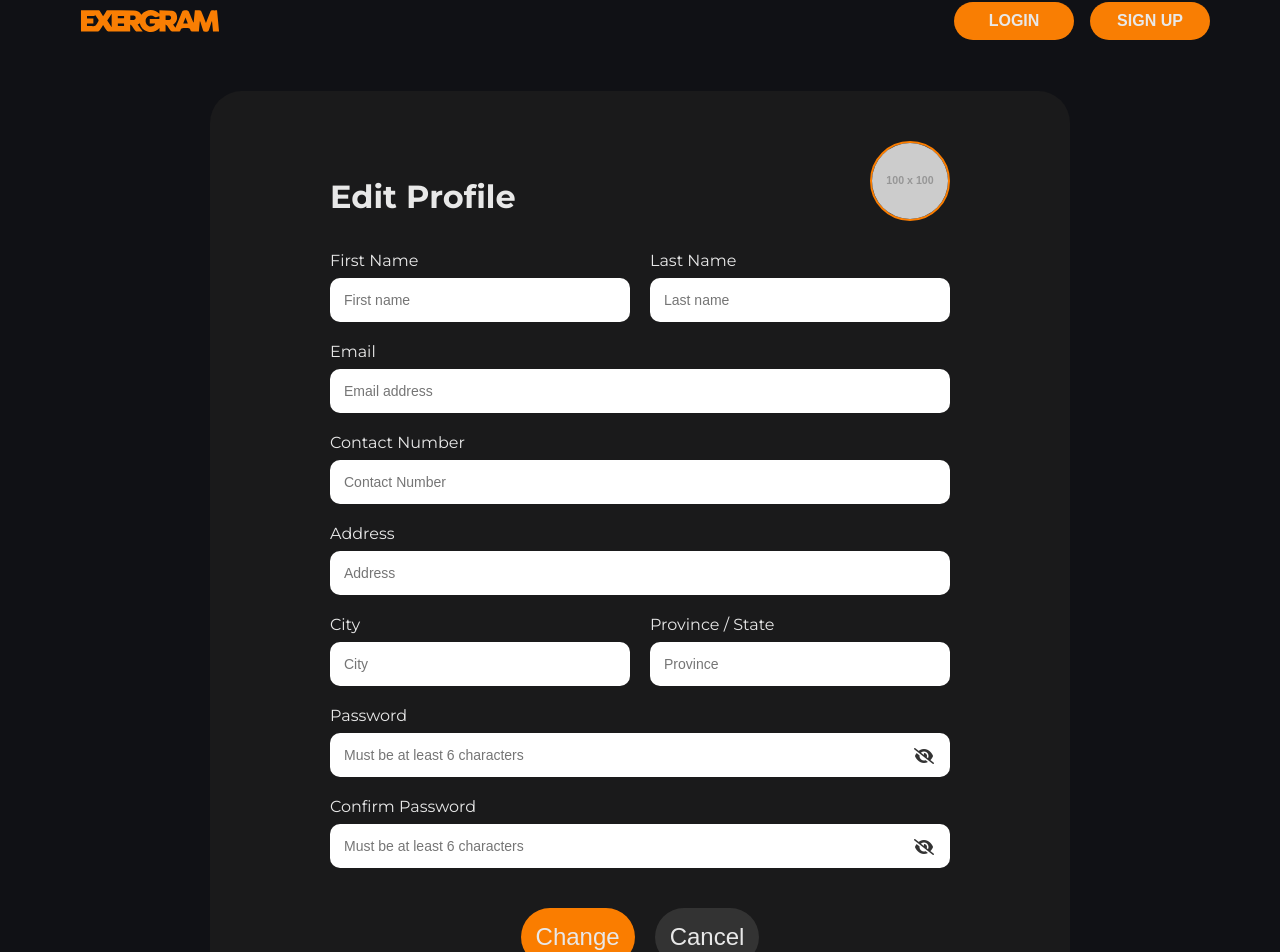
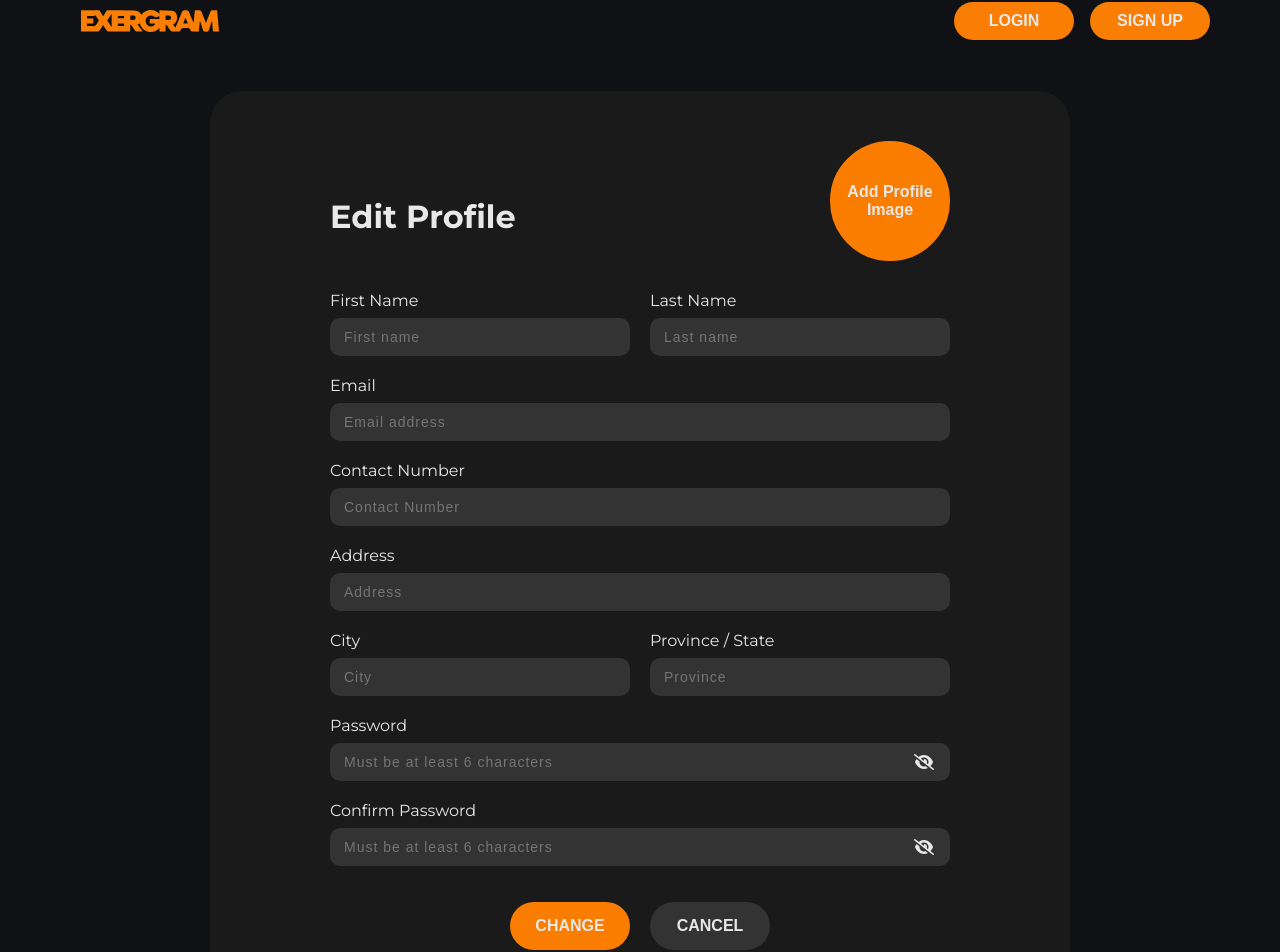
Before and after one commit to ryosantouchh/exergram-frontend-c1, a React (Vite) app: page /editprofile in a window 1280 px wide. Shown: the part 19-971 px from the top of the page. Built offline with nearby package versions, Linux system fonts and the light colour scheme; what date-and-time would draw is missing.

Commit message:
jwt + bcrypt

```diff
--- a/src/components/CreateActivity/ActivityForm.jsx
+++ b/src/components/CreateActivity/ActivityForm.jsx
@@ -6,6 +6,7 @@ import axios from "axios";
 import validator from "validator";
 import date from "date-and-time";
 import ActivityRadio from "./ActivityRadio";
+import { ImageContext } from "../../context/ImageContext";
 
 const datePattern = date.compile("ddd, MMM DD YYYY");
 
@@ -28,21 +29,23 @@ const ActivityForm = (props) => {
   const navigate = useNavigate();
   const { activityId } = useParams();
 
-  const onImageChange = (event) => {
-    if (event.target.files && event.target.files[0]) {
-      setImagePreview(URL.createObjectURL(event.target.files[0]));
-      const file = event.target.files[0];
-      setFileToBase(file);
-    }
-  };
+  const imgContext = useContext(ImageContext);
 
-  const setFileToBase = (file) => {
-    const reader = new FileReader();
-    reader.readAsDataURL(file);
-    reader.onloadend = () => {
-      setImage(reader.result);
-    };
-  };
+  // const onImageChange = (event) => {
+  //   if (event.target.files && event.target.files[0]) {
+  //     setImagePreview(URL.createObjectURL(event.target.files[0]));
+  //     const file = event.target.files[0];
+  //     setFileToBase(file);
+  //   }
+  // };
+
+  // const setFileToBase = (file) => {
+  //   const reader = new FileReader();
+  //   reader.readAsDataURL(file);
+  //   reader.onloadend = () => {
+  //     setImage(reader.result);
+  //   };
+  // };
 
   const handleOnChangeRadio = (e) => {
     setSelectedType(e.target.value);
@@ -228,8 +231,13 @@ const ActivityForm = (props) => {
                         type="file"
                         id="add-pic"
                         name="image"
-                        onChange={(e) => {
-                          onImageChange(e);
+                        onChange={(event) => {
+                          imgContext.onImageChange(
+                            event,
+                            setImagePreview,
+                            imgContext.setFileToBase,
+                            setImage
+                          );
                         }}
                       />
                       <label
@@ -252,9 +260,15 @@ const ActivityForm = (props) => {
                       type="file"
                       id="add-pic"
                       name="filename"
-                      onChange={(e) => {
-                        setImage(e.target.files[0]);
-                        onImageChange(e);
+                      onChange={(event) => {
+                        // setImage(e.target.files[0]);
+                        // onImageChange(e);
+                        imgContext.onImageChange(
+                          event,
+                          setImagePreview,
+                          imgContext.setFileToBase,
+                          setImage
+                        );
                       }}
                     />
                   </>
--- /dev/null
+++ b/src/context/ImageContext.jsx
@@ -0,0 +1,29 @@
+import React, { createContext, useState } from "react";
+
+export const ImageContext = createContext({});
+
+const ImageContextProvider = ({ children }) => {
+  const onImageChange = (event, setPreview, setBase64, setImageFile) => {
+    if (event.target.files && event.target.files[0]) {
+      setPreview(URL.createObjectURL(event.target.files[0]));
+      const file = event.target.files[0];
+      setBase64(file, setImageFile);
+    }
+  };
+
+  const setFileToBase = (file, setImageFile) => {
+    const reader = new FileReader();
+    reader.readAsDataURL(file);
+    reader.onloadend = () => {
+      setImageFile(reader.result);
+    };
+  };
+
+  const value = { onImageChange, setFileToBase };
+
+  return (
+    <ImageContext.Provider value={value}>{children}</ImageContext.Provider>
+  );
+};
+
+export default ImageContextProvider;
--- a/src/pages/EditProfile.jsx
+++ b/src/pages/EditProfile.jsx
@@ -13,6 +13,7 @@ const EditProfile = () => {
   const [address, setAddress] = useState("");
   const [city, setCity] = useState("");
   const [province, setProvince] = useState("");
+  const [image, setImage] = useState("");
 
   const PasswordVisibility = () => {
     setShowPassword(!showPassword);
@@ -21,17 +22,30 @@ const EditProfile = () => {
     setShowConfirmPassword(!showConfirmPassword);
   };
 
+  const handleClickEditProfile = () => {
+    const profileObj = {};
+
+    if (firstname) profileObj.firstname = firstname;
+    if (lastname) profileObj.lastname = lastname;
+    if (email) profileObj.email = email;
+    if (contactNumber) profileObj.contact_number = contactNumber;
+  };
+
   return (
     <Layout>
       <div className="edit-profile-main">
         <div className="edit-profile">
           <div className="edit-profile-top">
             <h1>Edit Profile</h1>
-            <img
-              className="edit-profile-img-circle"
-              src="//placehold.it/100"
-              alt="avatar"
-            />
+            {!image ? (
+              <button>Add Profile Image</button>
+            ) : (
+              <img
+                className="edit-profile-img-circle"
+                src="//placehold.it/100"
+                alt="avatar"
+              />
+            )}
           </div>
 
           <div className="edit-profile-fullname">
@@ -132,20 +146,14 @@ const EditProfile = () => {
             <input
               type={showPassword ? "text" : "password"}
               name="password"
-              id="password"
               placeholder="Must be at least 6 characters"
               required
             />
             {showPassword ? (
-              <i
-                className="fa-solid fa-eye"
-                id="show-password"
-                onClick={PasswordVisibility}
-              ></i>
+              <i className="fa-solid fa-eye" onClick={PasswordVisibility}></i>
             ) : (
               <i
                 className="fa-solid fa-eye-slash"
-                id="hide-password"
                 onClick={PasswordVisibility}
               ></i>
             )}
@@ -155,31 +163,24 @@ const EditProfile = () => {
             <input
               type={showConfirmPassword ? "text" : "password"}
               name="password"
-              id="password"
               placeholder="Must be at least 6 characters"
               required
             />
             {showConfirmPassword ? (
               <i
                 className="fa-solid fa-eye"
-                id="show-password"
                 onClick={ConfirmPasswordVisibility}
               ></i>
             ) : (
               <i
                 className="fa-solid fa-eye-slash"
-                id="hide-password"
                 onClick={ConfirmPasswordVisibility}
               ></i>
             )}
           </div>
           <div className="edit-profile-btn-box">
-            <button id="edit-profile-btn" className="orange-btn">
-              Change
-            </button>
-            <button id="edit-profile-btn" className="other-btn">
-              Cancel
-            </button>
+            <button className="orange-btn edit-profile-btn">Change</button>
+            <button className="other-btn edit-profile-btn">Cancel</button>
           </div>
         </div>
       </div>
--- a/src/styles/CreateActivity.css
+++ b/src/styles/CreateActivity.css
@@ -258,3 +258,10 @@
   height: 64px;
   text-transform: uppercase;
 }
+
+.btn-container .other-btn {
+  background-color: var(--grey-btn-color);
+  border-radius: 30px;
+  border: 0;
+  color: var(--white-text);
+}
--- a/src/styles/EditProfile.css
+++ b/src/styles/EditProfile.css
@@ -26,6 +26,32 @@
   border-radius: 32px;
   padding: 50px 120px;
 }
+
+.edit-profile input {
+  padding: 8px 16px;
+  max-width: 100%;
+  height: 38px;
+  border-radius: 8px;
+  border: 0;
+  outline: 0;
+  letter-spacing: 1px;
+  color-scheme: dark;
+  color: var(--white-text);
+  background-color: var(--grey-btn-color);
+}
+
+.edit-profile input::placeholder {
+  opacity: 1;
+}
+
+.edit-profile input:focus {
+  outline: 2px solid var(--accent-color);
+}
+
+.edit-profile i {
+  color: white;
+}
+
 .edit-profile-top {
   display: flex;
   justify-content: space-between;
@@ -33,13 +59,45 @@
 }
 
 .edit-profile-top img {
-  width: 80px;
-  height: 80px;
+  width: 120px;
+  height: 120px;
   border-radius: 50%;
   margin-bottom: 30px;
   border-color: var(--accent-color);
   border-style: solid;
   border-width: 2px;
+}
+
+.edit-profile-top button {
+  width: 120px;
+  height: 120px;
+  border-radius: 50%;
+  margin-bottom: 30px;
+  border-color: var(--accent-color);
+  background-color: var(--accent-color);
+  border-style: solid;
+  border-width: 2px;
+  color: var(--white-text);
+  font-weight: 700;
+  font-size: 16px;
+  transition: 0.3s ease-in-out;
+}
+
+.edit-profile-top button:hover {
+  width: 120px;
+  height: 120px;
+  border-radius: 50%;
+  margin-bottom: 30px;
+  border-color: var(--accent-color);
+  background-color: var(--accent-color);
+  border-style: solid;
+  border-width: 2px;
+  color: var(--white-text);
+  font-weight: 700;
+  font-size: 16px;
+  scale: 1.05;
+  cursor: pointer;
+  transition: 0.3s ease-in-out;
 }
 
 .edit-profile-fullname {
@@ -105,9 +163,9 @@
 
 .edit-profile-password i {
   position: absolute;
-  top: 42px;
+  top: 38px;
   right: 16px;
-  color: var(--grey-btn-color);
+  color: var(--white-text);
   cursor: pointer;
 }
 
@@ -131,14 +189,22 @@
   justify-content: center;
   gap: 20px;
 }
-.edit-profile-btn-box button {
-  justify-content: center;
-  margin-top: 20px;
 
-  font-size: 24px;
-  padding: 15px;
+.edit-profile-btn {
+  margin-top: 16px;
+  font-size: 16px;
+  width: 120px;
+  height: 48px;
+  font-weight: 700;
+  cursor: pointer;
+  text-transform: uppercase;
 }
-#edit-profile-btn:hover {
-  cursor: pointer;
-  scale: 1.03;
+
+.edit-profile-btn:hover {
+  scale: 1.02;
+  box-shadow: 0 0 3px var(--accent-color);
+  background-color: var(--bg-color);
+  border: 1px solid var(--accent-color);
+  color: var(--accent-color);
+  transition: background 0.3s ease-in-out;
 }
```
Also changed, not shown: src/main.jsx (+8 -2 lines).
